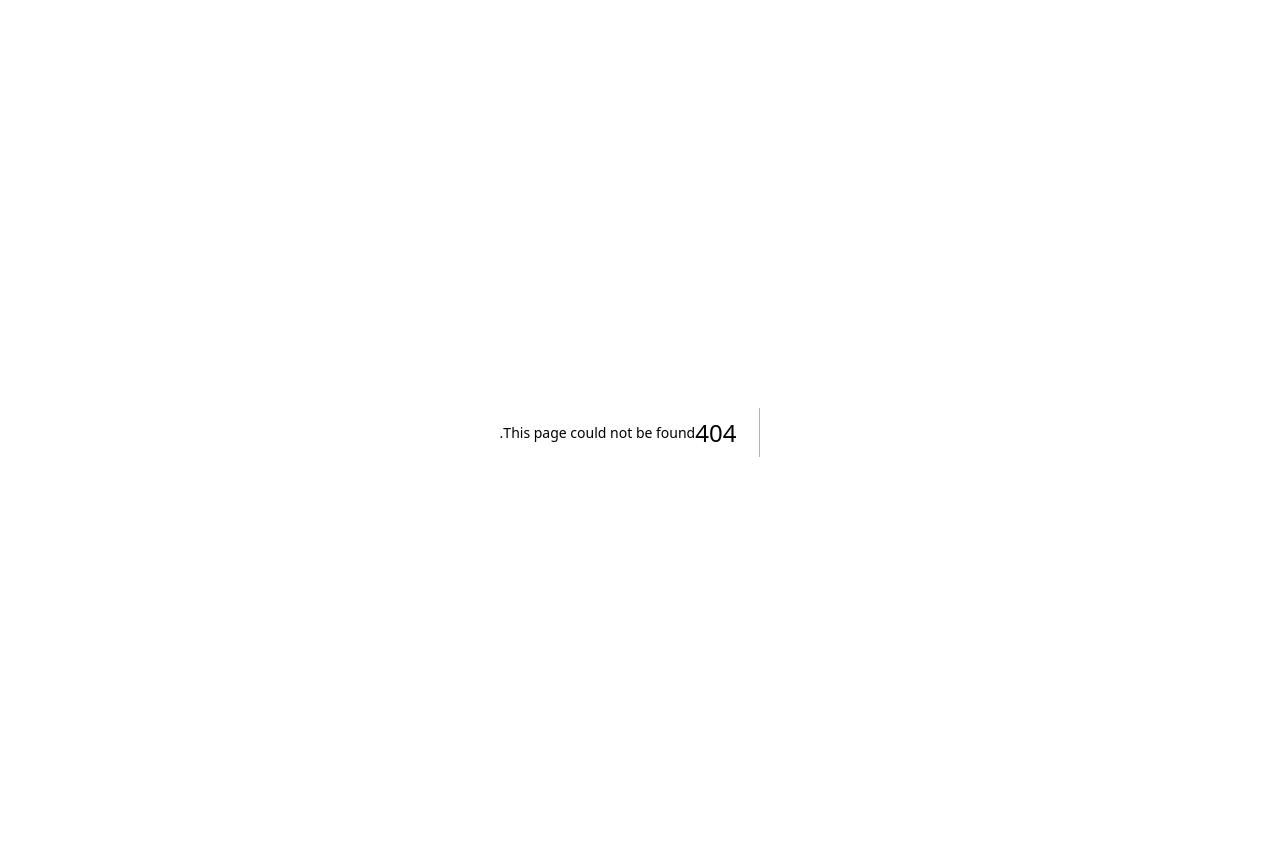
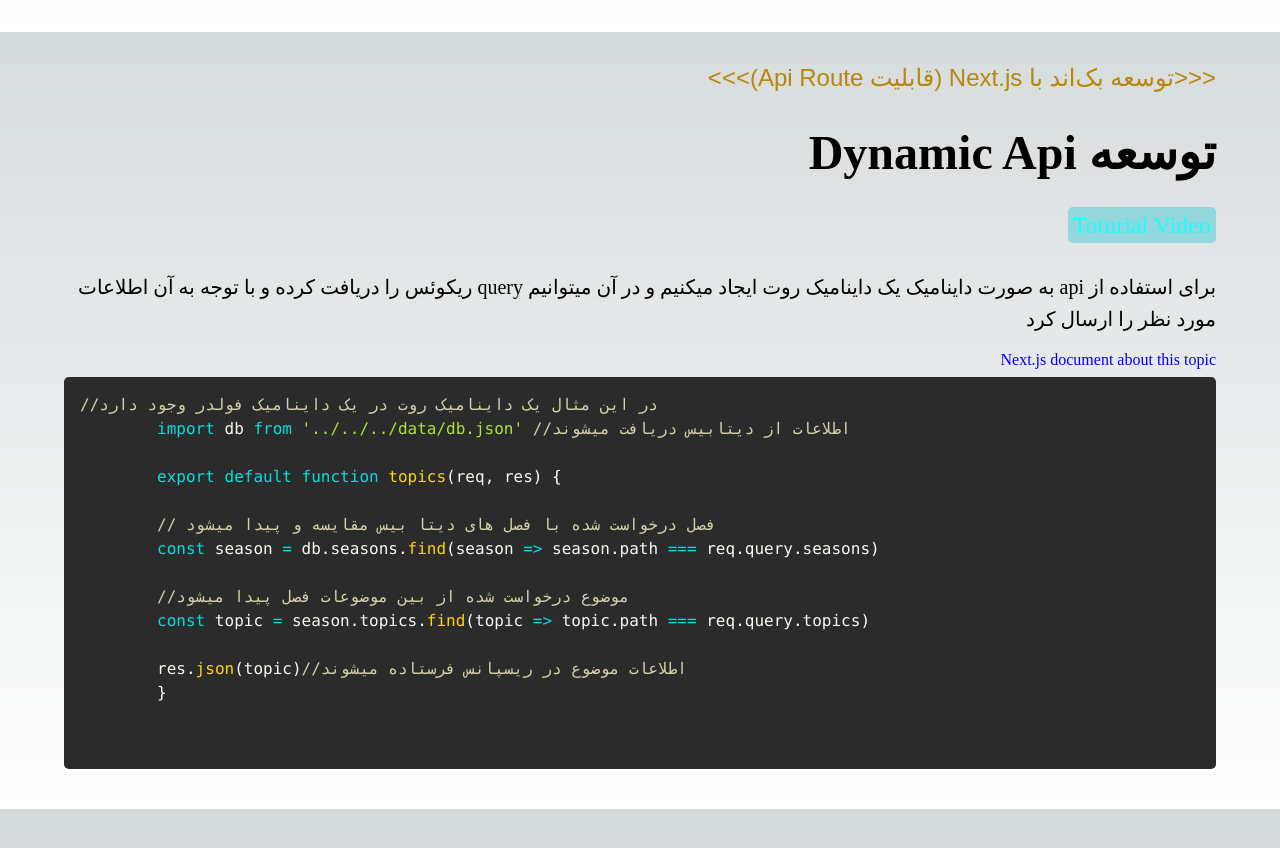
Before and after one commit to mosalehkamali/nextjs-tutorial, a Next.js app: page /ApiRoure/DynamicApi in a window 1280 px wide. Before the commit this address had no page. Shown: the top 848 px of the page. Built offline with nearby package versions, Linux system fonts and the light colour scheme.

Commit message:
DynamicApi

```diff
--- a/data/db.json
+++ b/data/db.json
@@ -210,6 +210,12 @@
             "title":"ارسال رکوئست به Api از طریق فرانت‌اند",
             "path":"SendReqToApi",
             "lessonLink":"https://sabzlearn.ir/lesson/45-28077/"
+          },
+          {
+            "id":206,
+            "title":"توسعه Dynamic Api",
+            "path":"DynamicApi",
+            "lessonLink":"https://sabzlearn.ir/lesson/45-28078/"
           }
         ]
         }
--- /dev/null
+++ b/pages/ApiRoure/DynamicApi.js
@@ -0,0 +1,30 @@
+import TopicContent from '@/components/module/TopicContent'
+import React from 'react'
+
+function DynamicApi() {
+    return (
+        <>
+            <TopicContent
+                text={'برای استفاده از api به صورت داینامیک یک داینامیک روت ایجاد میکنیم و در آن میتوانیم query  ریکوئس را دریافت کرده و با توجه به آن اطلاعات مورد نظر را ارسال کرد'}
+                link={'https://nextjs.org/docs/app/building-your-application/routing'}
+                code={`//در این مثال یک داینامیک روت در یک داینامیک فولدر وجود دارد
+        import db from '../../../data/db.json' //اطلاعات از دیتابیس دریافت میشوند
+
+        export default function topics(req, res) {
+
+        // فصل درخواست شده با فصل های دیتا بیس مقایسه و پیدا میشود
+        const season = db.seasons.find(season => season.path === req.query.seasons)
+
+        //موضوع درخواست شده از بین موضوعات فصل پیدا میشود
+        const topic = season.topics.find(topic => topic.path === req.query.topics)
+
+        res.json(topic)//اطلاعات موضوع در ریسپانس فرستاده میشوند
+        }
+
+      `}
+            ></TopicContent>
+        </>
+    )
+}
+
+export default DynamicApi
--- /dev/null
+++ b/pages/api/[seasons]/[topics].js
@@ -0,0 +1,9 @@
+import db from '../../../data/db.json'
+
+export default function topics(req, res) {
+
+    const season = db.seasons.find(season => season.path === req.query.seasons)
+    const topic = season.topics.find(topic => topic.path === req.query.topics)
+
+    res.json(topic)
+}
```
